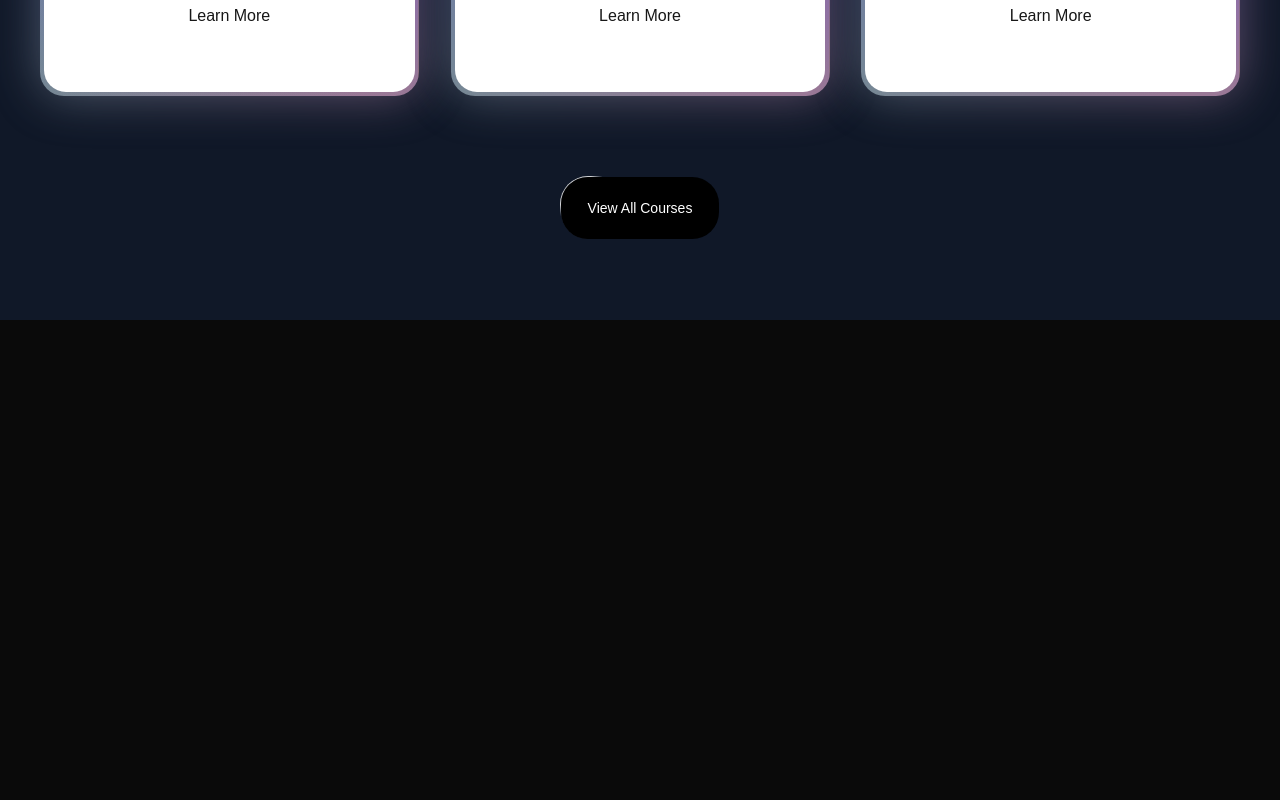
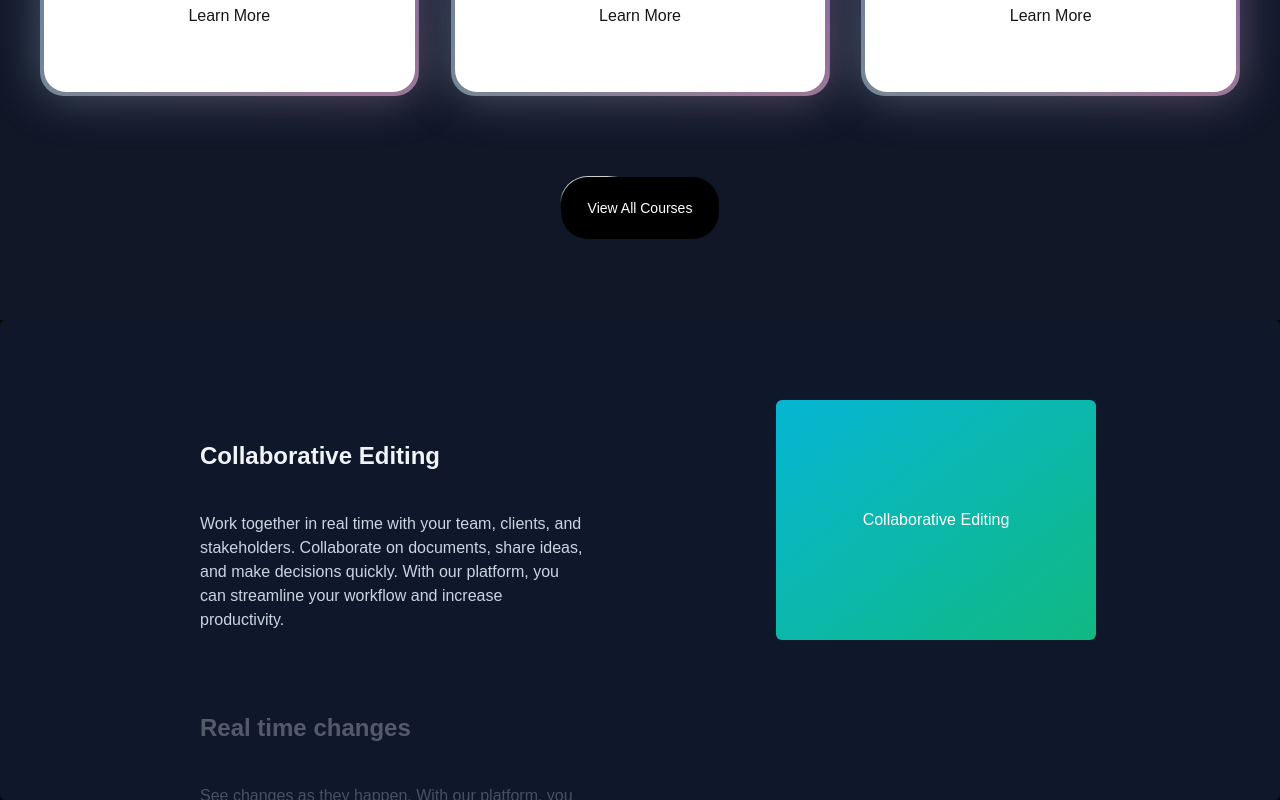
Before and after one commit to usman4222/Next_Music, a Next.js app: page / in a window 1280 px wide. Shown: the part 1520-2320 px from the top of the page. Before the commit the page ends 1840 px from the top, so only its background shows below. Built offline with nearby package versions, Linux system fonts and the light colour scheme.

Commit message:
complete WhyChooseUsSection

```diff
--- a/src/app/page.tsx
+++ b/src/app/page.tsx
@@ -1,11 +1,13 @@
 import CoursesSections from "@/compnents/CoursesSections";
 import HeroSection from "@/compnents/HeroSection";
+import WhyChooseUsSection from "@/compnents/WhyChooseUsSection";
 
 export default function Home() {
   return (
     <>
       <HeroSection />
       <CoursesSections/>
+      <WhyChooseUsSection/>
     </>
   );
 }
--- /dev/null
+++ b/src/compnents/WhyChooseUsSection.tsx
@@ -0,0 +1,62 @@
+"use client";
+import React from "react";
+import Image from "next/image";
+import { StickyScroll } from "./ui/sticky-scroll-reveal";
+const content = [
+  {
+    title: "Collaborative Editing",
+    description:
+      "Work together in real time with your team, clients, and stakeholders. Collaborate on documents, share ideas, and make decisions quickly. With our platform, you can streamline your workflow and increase productivity.",
+    content: (
+      <div className="flex h-full w-full items-center justify-center bg-[linear-gradient(to_bottom_right,var(--cyan-500),var(--emerald-500))] text-white">
+        Collaborative Editing
+      </div>
+    ),
+  },
+  {
+    title: "Real time changes",
+    description:
+      "See changes as they happen. With our platform, you can track every modification in real time. No more confusion about the latest version of your project. Say goodbye to the chaos of version control and embrace the simplicity of real-time updates.",
+    content: (
+      <div className="flex h-full w-full items-center justify-center text-white">
+        <Image
+          src="/linear.webp"
+          width={300}
+          height={300}
+          className="h-full w-full object-cover"
+          alt="linear board demo"
+        />
+      </div>
+    ),
+  },
+  {
+    title: "Version control",
+    description:
+      "Experience real-time updates and never stress about version control again. Our platform ensures that you're always working on the most recent version of your project, eliminating the need for constant manual updates. Stay in the loop, keep your team aligned, and maintain the flow of your work without any interruptions.",
+    content: (
+      <div className="flex h-full w-full items-center justify-center bg-[linear-gradient(to_bottom_right,var(--orange-500),var(--yellow-500))] text-white">
+        Version control
+      </div>
+    ),
+  },
+  {
+    title: "Running out of content",
+    description:
+      "Experience real-time updates and never stress about version control again. Our platform ensures that you're always working on the most recent version of your project, eliminating the need for constant manual updates. Stay in the loop, keep your team aligned, and maintain the flow of your work without any interruptions.",
+    content: (
+      <div className="flex h-full w-full items-center justify-center bg-[linear-gradient(to_bottom_right,var(--cyan-500),var(--emerald-500))] text-white">
+        Running out of content
+      </div>
+    ),
+  },
+];
+
+const WhyChooseUsSection = () => {
+  return (
+    <div className="w-full ">
+      <StickyScroll content={content} />
+    </div>
+  );
+};
+
+export default WhyChooseUsSection;
--- /dev/null
+++ b/src/compnents/ui/sticky-scroll-reveal.tsx
@@ -0,0 +1,112 @@
+"use client";
+import React, { useEffect, useRef, useState } from "react";
+import { useMotionValueEvent, useScroll } from "motion/react";
+import { motion } from "motion/react";
+import { cn } from "@/utils/cn";
+
+export const StickyScroll = ({
+  content,
+  contentClassName,
+}: {
+  content: {
+    title: string;
+    description: string;
+    content?: React.ReactNode | any;
+  }[];
+  contentClassName?: string;
+}) => {
+  const [activeCard, setActiveCard] = React.useState(0);
+  const ref = useRef<any>(null);
+  const { scrollYProgress } = useScroll({
+    // uncomment line 22 and comment line 23 if you DONT want the overflow container and want to have it change on the entire page scroll
+    // target: ref
+    container: ref,
+    offset: ["start start", "end start"],
+  });
+  const cardLength = content.length;
+
+  useMotionValueEvent(scrollYProgress, "change", (latest) => {
+    const cardsBreakpoints = content.map((_, index) => index / cardLength);
+    const closestBreakpointIndex = cardsBreakpoints.reduce(
+      (acc, breakpoint, index) => {
+        const distance = Math.abs(latest - breakpoint);
+        if (distance < Math.abs(latest - cardsBreakpoints[acc])) {
+          return index;
+        }
+        return acc;
+      },
+      0,
+    );
+    setActiveCard(closestBreakpointIndex);
+  });
+
+  const backgroundColors = [
+    "#0f172a", // slate-900
+    "#000000", // black
+    "#171717", // neutral-900
+  ];
+  const linearGradients = [
+    "linear-gradient(to bottom right, #06b6d4, #10b981)", // cyan-500 to emerald-500
+    "linear-gradient(to bottom right, #ec4899, #6366f1)", // pink-500 to indigo-500
+    "linear-gradient(to bottom right, #f97316, #eab308)", // orange-500 to yellow-500
+  ];
+
+  const [backgroundGradient, setBackgroundGradient] = useState(
+    linearGradients[0],
+  );
+
+  useEffect(() => {
+    setBackgroundGradient(linearGradients[activeCard % linearGradients.length]);
+  }, [activeCard]);
+
+  return (
+    <motion.div
+      animate={{
+        backgroundColor: backgroundColors[activeCard % backgroundColors.length],
+      }}
+      className="relative flex h-[30rem] justify-center space-x-44 overflow-y-auto rounded-md p-10"
+      ref={ref}
+    >
+      <div className="div relative flex items-start px-4">
+        <div className="max-w-2xl">
+          {content.map((item, index) => (
+            <div key={item.title + index} className="my-20">
+              <motion.h2
+                initial={{
+                  opacity: 0,
+                }}
+                animate={{
+                  opacity: activeCard === index ? 1 : 0.3,
+                }}
+                className="text-2xl font-bold text-slate-100"
+              >
+                {item.title}
+              </motion.h2>
+              <motion.p
+                initial={{
+                  opacity: 0,
+                }}
+                animate={{
+                  opacity: activeCard === index ? 1 : 0.3,
+                }}
+                className="text-kg mt-10 max-w-sm text-slate-300"
+              >
+                {item.description}
+              </motion.p>
+            </div>
+          ))}
+          <div className="h-40" />
+        </div>
+      </div>
+      <div
+        style={{ background: backgroundGradient }}
+        className={cn(
+          "sticky top-10 hidden h-60 w-80 overflow-hidden rounded-md bg-white lg:block",
+          contentClassName,
+        )}
+      >
+        {content[activeCard].content ?? null}
+      </div>
+    </motion.div>
+  );
+};
```
